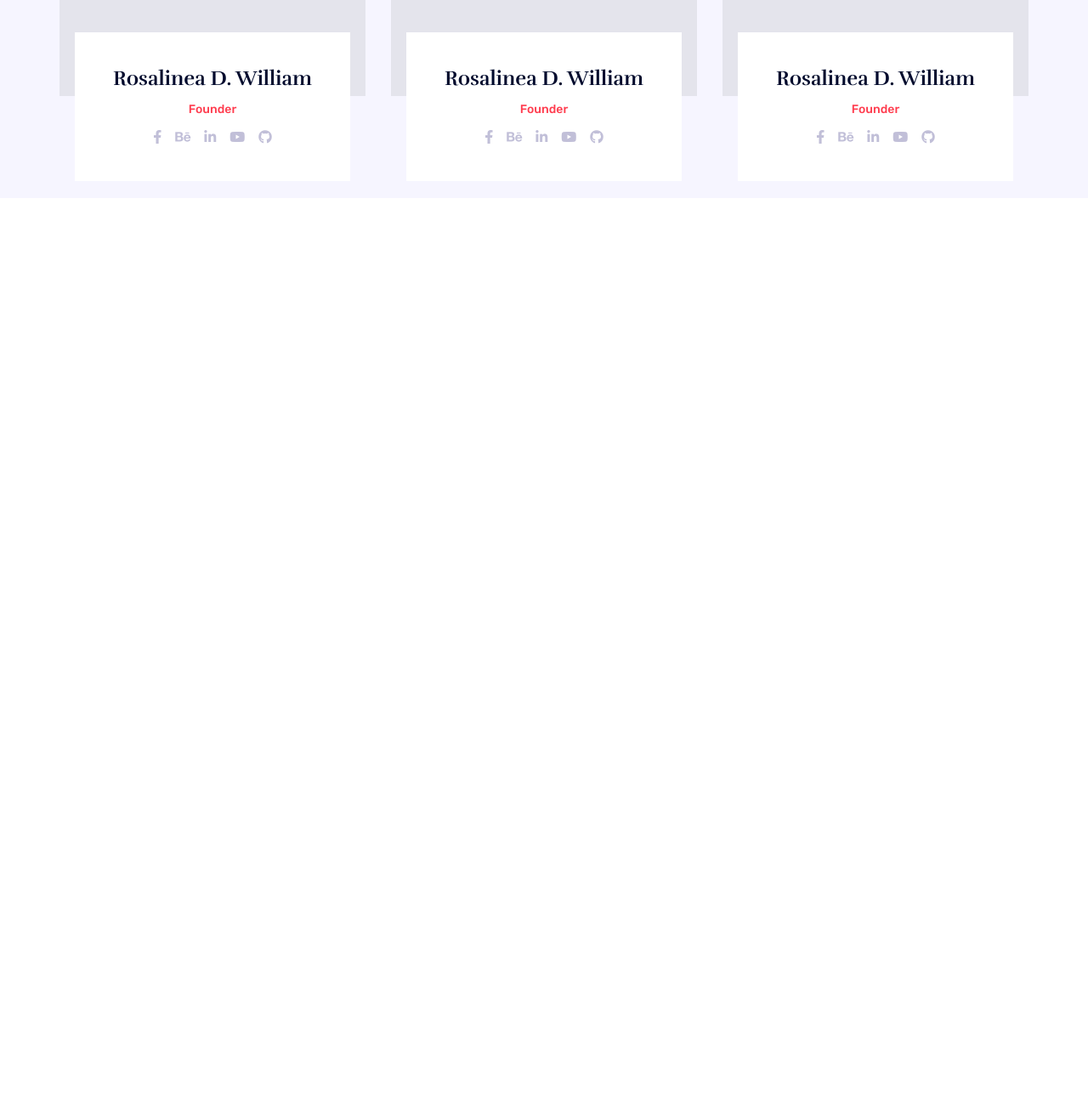
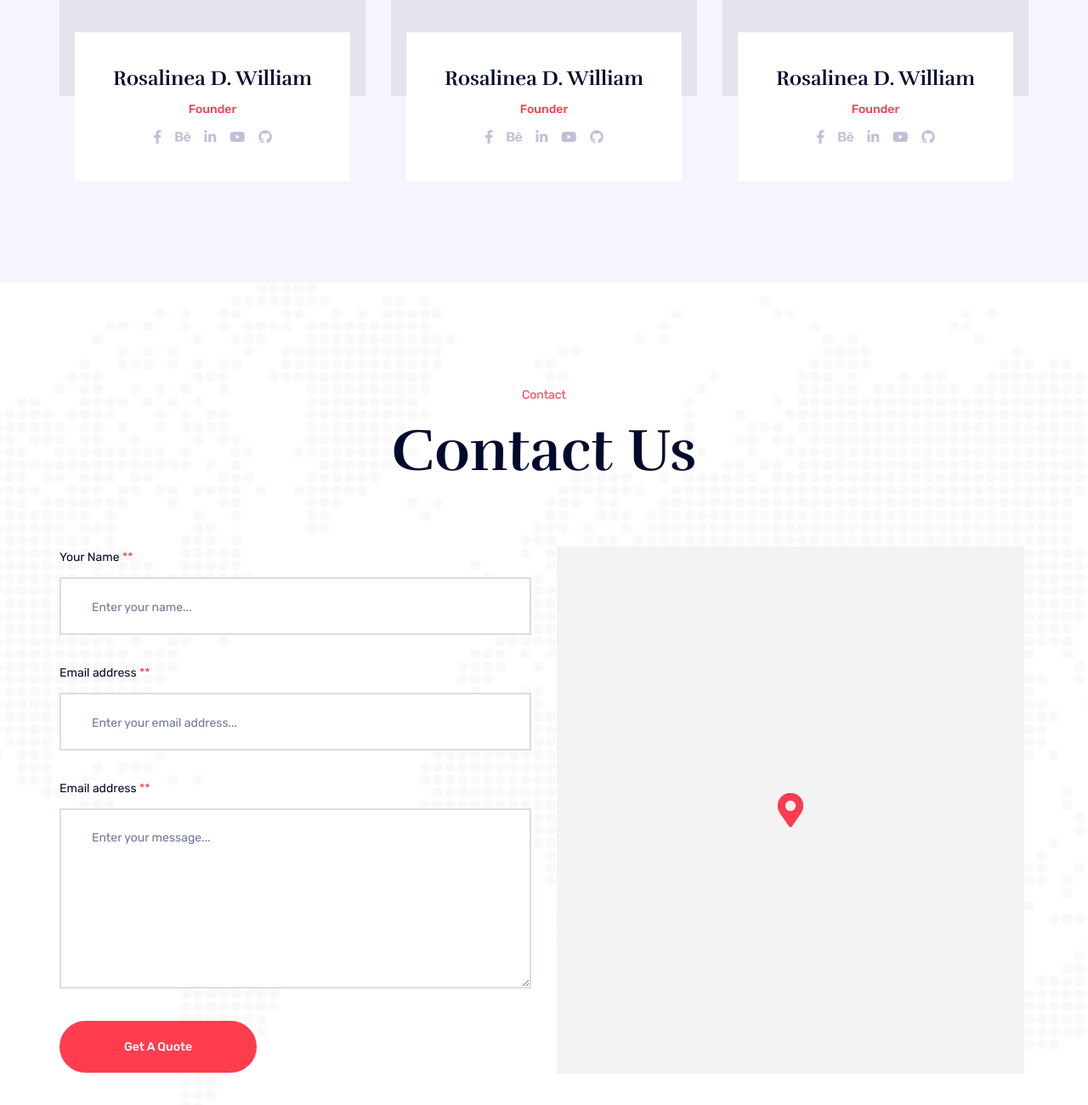
Before and after one commit to bpinazmul18/hobi, a website: page src/index.html in a window 1280 px wide. Shown: the part 6052-7352 px from the top of the page at 85% size. Before the commit the page ends 6285 px from the top, so only its background shows below. Drawn offline with Linux system fonts and the light colour scheme.

Commit message:
design contact section without maps

```diff
--- a/src/index.html
+++ b/src/index.html
@@ -486,6 +486,51 @@
         </div>
     </div>
 </section>
+<!-- CONTACT-SECTION -->
+<section class="contact-section">
+    <div class="container">
+        <div class="row">
+            <div class="section-title text-center m-auto">
+                <h6>Contact</h6>
+                <h2>Contact Us</h2>
+            </div>
+        </div>
+        <div class="row">
+            <div class="col-md-6">
+                <form action="#">
+                    <div class="row">
+                        <div class="col-12">
+                            <div class="form-group">
+                                <label for="name">Your Name <span>**</span></label>
+                                <input type="text" id="name" placeholder="Enter your name..." required>
+                            </div>
+                        </div>
+                        <div class="col-12">
+                            <div class="form-group">
+                                <label for="email">Email address <span>**</span></label>
+                                <input type="email" id="email" placeholder="Enter your email address..." required>
+                            </div>
+                        </div>
+                        <div class="col-12">
+                            <div class="form-group">
+                                <label for="message">Email address <span>**</span></label>
+                                <p><textarea name="message" id="message" rows="7" placeholder="Enter your message..." required></textarea></p>
+                            </div>
+                        </div>
+                        <div class="col-12">
+                            <input type="submit" value="Get A Quote">
+                        </div>
+                    </div>
+                </form>
+            </div>
+            <div class="col-md-6">
+                <div class="location-wrapper">
+                    <img src="img/location.jpg" alt="">
+                </div>
+            </div>
+        </div>
+    </div>
+</section>
     <script src="js/vendors/jquery-3.5.1.min.js"></script>
     <script src="js/vendors/popper.min.js"></script>
     <script src="js/vendors/bootstrap.min.js"></script>
--- a/src/scss/_variables.scss
+++ b/src/scss/_variables.scss
@@ -78,3 +78,9 @@ $text-white-color: $btn-primary-text-color;
 
 //ICON COLOR
 $card-icon-color: #c1bfd8;
+
+//CONTACT FORM DESIGN
+$input-border-color: #dadceb;
+$input-placeholder-color: #6e7797;
+$label-color: #000a2d;
+$label-span-color: #ff3d4f;
--- a/src/scss/base/_utilities.scss
+++ b/src/scss/base/_utilities.scss
@@ -74,3 +74,12 @@
   color: $team-member-title-text-color;
   font-size: 14px;
 }
+
+@mixin placeholder-style {
+  @include paragraph-primary;
+}
+
+@mixin label-style {
+  @include paragraph-primary;
+  color: $label-color;
+}
--- a/src/scss/forms/_forms.scss
+++ b/src/scss/forms/_forms.scss
@@ -0,0 +1,23 @@
+@import "../variables";
+@mixin input-field {
+  input {
+    border: 0;
+    &:focus {
+      outline: none;
+      border: none;
+    }
+  }
+}
+
+@mixin form-input {
+  @include input-field;
+}
+
+@mixin textarea {
+  width: 100%;
+  border: 2px solid $input-border-color;
+  padding: 20px 36px;
+  &:focus {
+    outline: 0;
+  }
+}
--- a/src/scss/mixins/_button.scss
+++ b/src/scss/mixins/_button.scss
@@ -40,3 +40,8 @@
   border-color: transparent;
   color: $btn-primary-text-color;
 }
+
+@mixin submit-btn {
+  @include btn-primary;
+  @include lg;
+}
--- /dev/null
+++ b/src/scss/partials/_contact.scss
@@ -0,0 +1,57 @@
+@import "../variables";
+@import "../base/base";
+@import "../forms/forms";
+@import "../mixins/mixins";
+.contact-section {
+  padding: 120px 0;
+  background: linear-gradient(rgba(255, 255, 255,.3),rgba(255, 255, 255,.3)),url("../../img/maps.jpg");
+  background-size: cover;
+  background-position: center;
+  background-repeat: no-repeat;
+  .section-title {
+    margin-bottom: 60px!important;
+    h6 {
+      @include heading-six;
+    }
+    h2 {
+      @include heading-two;
+    }
+  }
+  form {
+    @include form-input;
+    .form-group {
+      display: flex;
+      flex-direction: column;
+      label {
+        @include label-style;
+        margin-bottom: 10px;
+        span {
+          color: $label-span-color;
+        }
+      }
+      input {
+        border: 2px solid $input-border-color;
+        padding: 20px 36px;
+        background: $primary-bg-color;
+        margin-bottom: 16px;
+        &::placeholder {
+          @include placeholder-style;
+        }
+      }
+      textarea {
+        @include textarea;
+        &::placeholder {
+          @include placeholder-style;
+        }
+      }
+    }
+    input[type="submit"] {
+      @include submit-btn;
+      transition: 0.3s;
+      padding: 20px 76px;
+      &:hover {
+        @include btn-hover;
+      }
+    }
+  }
+}
--- a/src/scss/partials/_partials.scss
+++ b/src/scss/partials/_partials.scss
@@ -6,4 +6,5 @@
 @import "experience";
 @import "education";
 @import "team";
+@import "contact";
 @import "footer";
--- a/src/scss/partials/_team.scss
+++ b/src/scss/partials/_team.scss
@@ -1,7 +1,8 @@
 @import "../variables";
 @import "../base/base";
 .team-section {
-  padding: 120px 0;
+  padding-top: 120px;
+  padding-bottom: 220px;
   background: $secondary-bg-color;
   .section-title {
     h6 {
```
Also changed, not shown: src/css/main.css, src/img/location.jpg (added).
